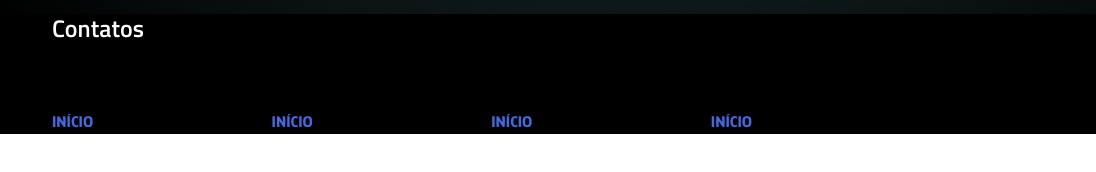
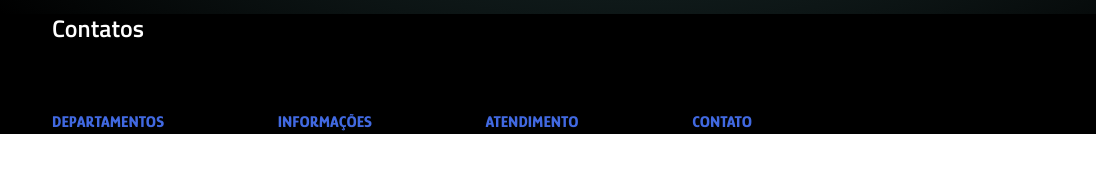
Before and after one commit to Santos013/Gamemania_FS11, a plain HTML site: page index.html in a window 1280 px wide. Shown: the part 2180-2352 px from the top of the page, 0-1096 px from the left. Drawn offline with nearby package versions, Linux system fonts and the light colour scheme.

Commit message:
atualização

```diff
--- a/index.html
+++ b/index.html
@@ -223,10 +223,10 @@
 
                 <!--flex container-->
                 <nav class="rodapé">
-                    <a class="intem-rodapé" href="#">Início</a>
-                    <a class="intem-rodapé" href="#">Início</a>
-                    <a class="intem-rodapé" href="#">Início</a>
-                    <a class="intem-rodapé" href="#">Início</a>
+                    <a class="intem-rodapé" href="#">Departamentos</a>
+                    <a class="intem-rodapé" href="#">Informações</a>
+                    <a class="intem-rodapé" href="#">Atendimento</a>
+                    <a class="intem-rodapé" href="#">Contato</a>
                 </nav>
             </div>
 
```
